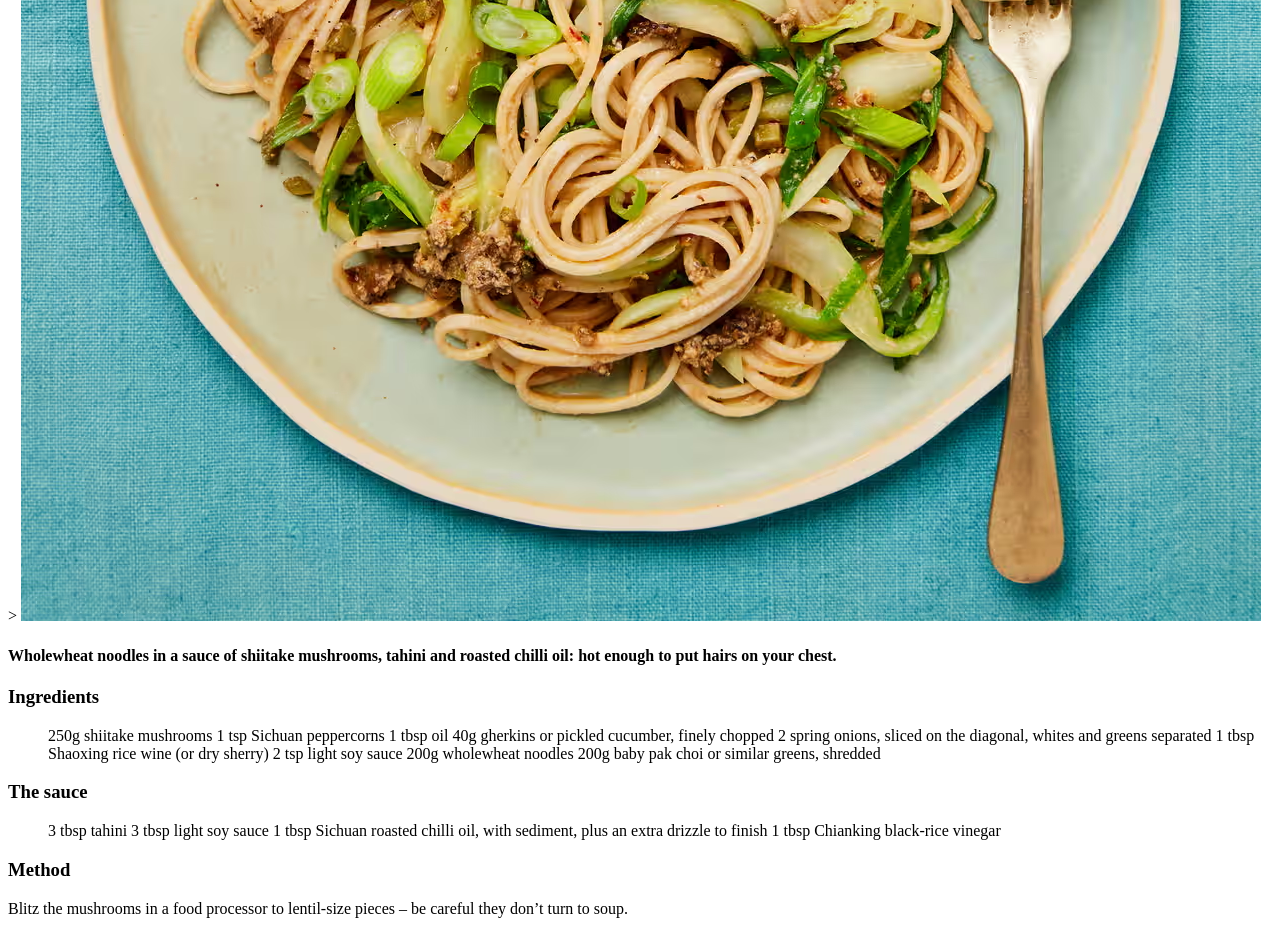
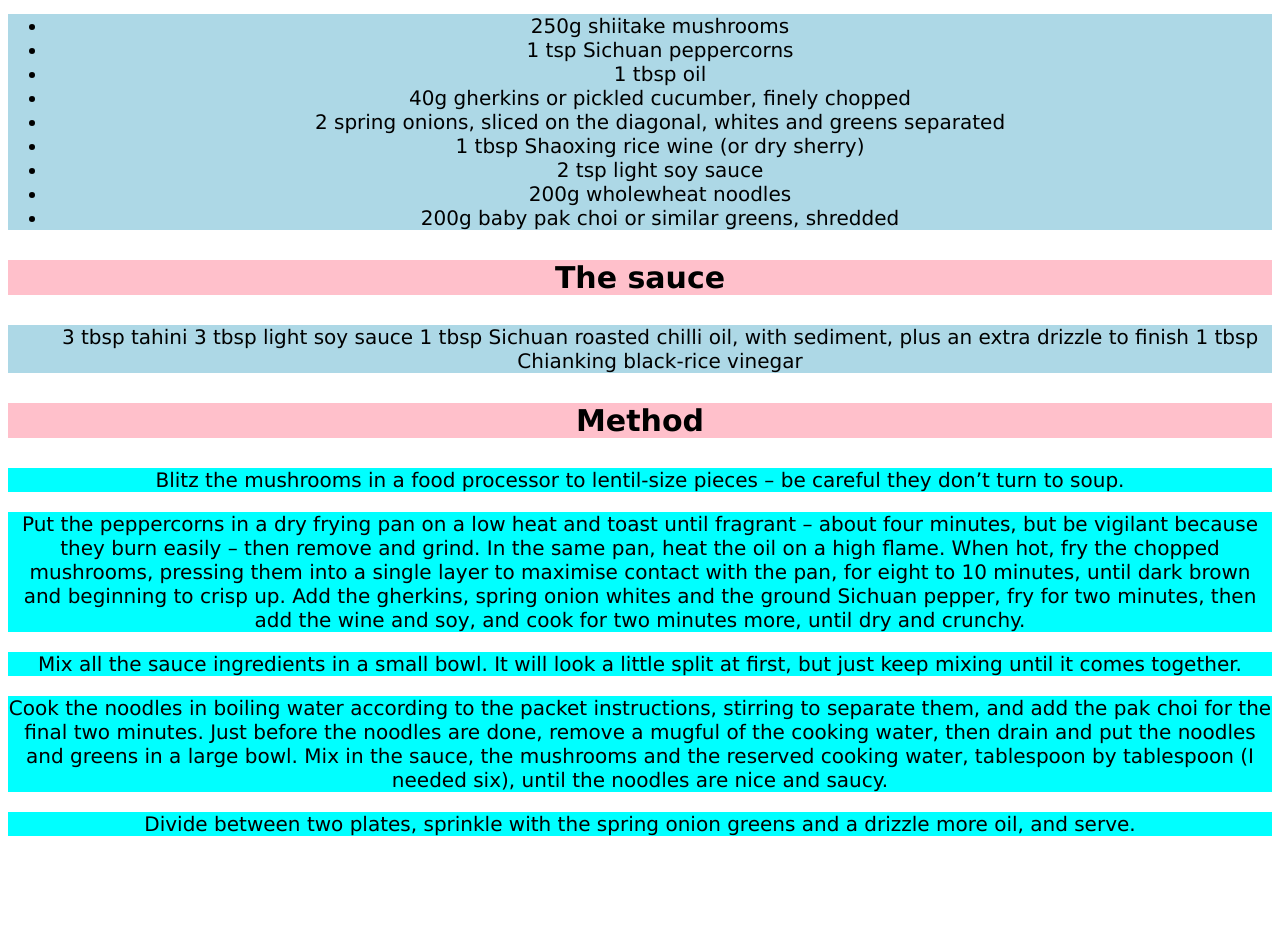
Before and after one commit to digitalsigga/recipes, a plain HTML site: page recipes/noodles.html in a window 1280 px wide. Shown: the part 685-1616 px from the top of the page. After the commit the page ends 1541 px from the top, so only its background shows below. Drawn offline with Linux system fonts and the light colour scheme.

Commit message:
feat : add css to the recipe website

```diff
--- a/recipes/noodles.html
+++ b/recipes/noodles.html
@@ -1,17 +1,26 @@
-<h1>Ben ben noodles</h1>>
+<!DOCTYPE html>
+<html lang="en">
+<head>
+    <meta charset="UTF-8">
+    <meta name="viewport" content="width=device-width, initial-scale=1.0">
+    <title>Recipes</title>
+    <link rel="stylesheet" href="../styles.css"/>
+</head>
+    <body>
+        <h1>Ben ben noodles</h1>
         <img src="/images/noodles.jpeg">
         <h4>Wholewheat noodles in a sauce of shiitake mushrooms, tahini and roasted chilli oil: hot enough to put hairs on your chest.</h3>
             <h3>Ingredients</h3>
             <ul>
-    <item>250g shiitake mushrooms</item>
-    <item>1 tsp Sichuan peppercorns</item>
-    <item>1 tbsp oil</item>
-    <item> 40g gherkins or pickled cucumber, finely chopped </item>
-    <item>2 spring onions, sliced on the diagonal, whites and greens separated  </item>
-    <item>1 tbsp Shaoxing rice wine (or dry sherry)</item>
-    <item>2 tsp light soy sauce</item>
-    <item>200g wholewheat noodles</item>
-    <item>200g baby pak choi or similar greens, shredded</item>
+                <li>250g shiitake mushrooms</li>
+                <li>1 tsp Sichuan peppercorns</li>
+                <li>1 tbsp oil</li>
+                <li> 40g gherkins or pickled cucumber, finely chopped </li>
+                <li>2 spring onions, sliced on the diagonal, whites and greens separated  </li>
+                <li>1 tbsp Shaoxing rice wine (or dry sherry)</li>
+                <li>2 tsp light soy sauce</li>
+                <li>200g wholewheat noodles</li>
+                <li>200g baby pak choi or similar greens, shredded</li>
             </ul>
             <h3>The sauce</h3>
             <ul>
@@ -20,10 +29,11 @@
                 <item>1 tbsp Sichuan roasted chilli oil, with sediment, plus an extra drizzle to finish </item>
                 <item>1 tbsp Chianking black-rice vinegar </item>
             </ul>
-
             <h3>Method</h3>
             <p>Blitz the mushrooms in a food processor to lentil-size pieces – be careful they don’t turn to soup.</p>
             <p>Put the peppercorns in a dry frying pan on a low heat and toast until fragrant – about four minutes, but be vigilant because they burn easily – then remove and grind. In the same pan, heat the oil on a high flame. When hot, fry the chopped mushrooms, pressing them into a single layer to maximise contact with the pan, for eight to 10 minutes, until dark brown and beginning to crisp up. Add the gherkins, spring onion whites and the ground Sichuan pepper, fry for two minutes, then add the wine and soy, and cook for two minutes more, until dry and crunchy.</p>
             <p>Mix all the sauce ingredients in a small bowl. It will look a little split at first, but just keep mixing until it comes together.</p>
             <p>Cook the noodles in boiling water according to the packet instructions, stirring to separate them, and add the pak choi for the final two minutes. Just before the noodles are done, remove a mugful of the cooking water, then drain and put the noodles and greens in a large bowl. Mix in the sauce, the mushrooms and the reserved cooking water, tablespoon by tablespoon (I needed six), until the noodles are nice and saucy.</p>
             <p>Divide between two plates, sprinkle with the spring onion greens and a drizzle more oil, and serve.</p>
+    </body>
+</html>
--- /dev/null
+++ b/styles.css
@@ -0,0 +1,32 @@
+h1 {
+    color: red;
+    font-size: 50px;
+    font-family: Verdana, Geneva, Tahoma, sans-serif;
+    text-align: center;
+}
+
+h3 {
+    background-color: pink;
+    text-align: center;
+    font-family: Verdana, Geneva, Tahoma, sans-serif;
+    font-size: 30px;
+}
+
+h4, p, a, ul {
+    background-color: aqua;
+    text-align: center;
+    font-family: Verdana, Geneva, Tahoma, sans-serif;
+    font-size: 20px;
+}
+
+
+ul {
+    background-color: lightblue;
+    text-align: center;
+    font-family: Verdana, Geneva, Tahoma, sans-serif;
+    font-size: 20px;
+}
+img {
+    width: 400px;
+    margin: 0 auto;
+}
```
Also changed, not shown: recipes/daal.html (+11 -0 lines), recipes/pizza.html (+12 -0 lines), recipes/styles.css (deleted). Lines whose indentation alone changed are shown as unchanged.
